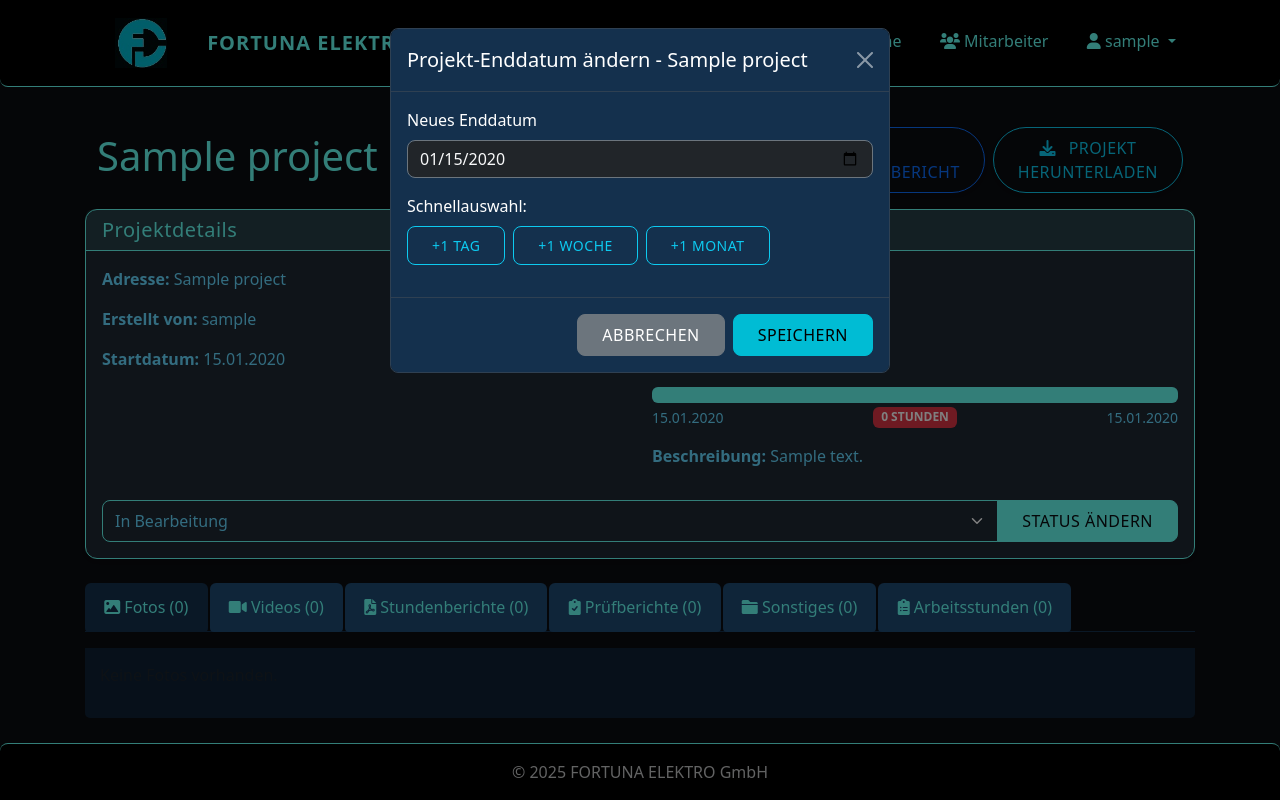
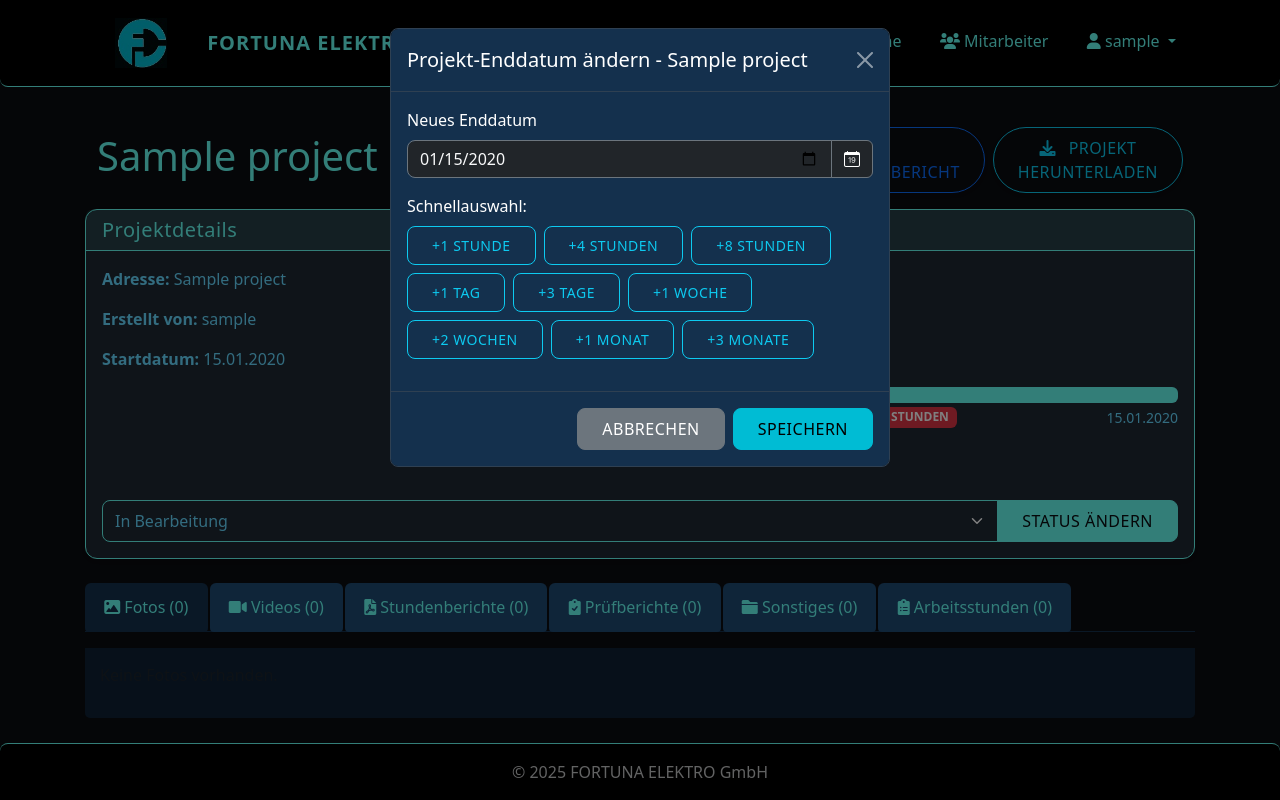
Before and after one commit to Lightmaker777/FORTUNA_ELECTRO, a Flask app: page /project/1 in a window 1280 px wide, after a click on "Enddatum ändern". Run offline with Flask 3, Linux system fonts and the light colour scheme; a user stored in the database is signed in; tables that the repository leaves empty hold one stand-in row (values such as "Sample post").

Commit message:
countdown timer update

```diff
--- a/app/routes/projects.py
+++ b/app/routes/projects.py
@@ -166,29 +166,35 @@
         flash('Sie haben keine Berechtigung!', 'danger')
         return redirect(url_for('projects.view_project', project_id=project_id))
 
-    adjustment_type = request.form.get('type')  # 'day', 'week', 'month'
-    delta_map = {
-        'day': 1,
-        'week': 7,
-        'month': 30  # Näherung
-    }
+    adjustment_type = request.form.get('type')  # 'hour', 'day', 'week', 'month'
+    adjustment_value = int(request.form.get('value', 1))  # Standardwert ist 1
 
-    days_to_add = delta_map.get(adjustment_type)
-    if not days_to_add:
+    # Mapping für die verschiedenen Zeiteinheiten
+    if not project.end_date:
+        project.end_date = datetime.now()  # Falls noch kein Enddatum gesetzt ist
+
+    if adjustment_type == 'hour':
+        project.end_date += timedelta(hours=adjustment_value)
+    elif adjustment_type == 'day':
+        project.end_date += timedelta(days=adjustment_value)
+    elif adjustment_type == 'week':
+        project.end_date += timedelta(weeks=adjustment_value)
+    elif adjustment_type == 'month':
+        project.end_date += relativedelta(months=adjustment_value)
+    else:
         flash('Ungültiger Anpassungstyp.', 'danger')
         return redirect(url_for('projects.view_project', project_id=project_id))
 
-    if not project.end_date:
-        flash('Setzen Sie zunächst ein Enddatum.', 'warning')
-        return redirect(url_for('projects.view_project', project_id=project_id))
-
-    if adjustment_type == 'month':
-        project.end_date += relativedelta(months=1)
-    else:
-        project.end_date += timedelta(days=days_to_add)
     db.session.commit()
 
-    flash(f'Enddatum wurde um {days_to_add} Tage nach hinten verschoben.', 'success')
+    unit_display = {
+        'hour': 'Stunde(n)',
+        'day': 'Tag(e)',
+        'week': 'Woche(n)',
+        'month': 'Monat(e)'
+    }
+
+    flash(f'Enddatum wurde um {adjustment_value} {unit_display.get(adjustment_type)} nach hinten verschoben.', 'success')
     return redirect(url_for('projects.view_project', project_id=project.id))
 
 @projects.route('/api/project/<int:project_id>/remaining-time', methods=['GET'])
--- a/app/templates/base.html
+++ b/app/templates/base.html
@@ -4,9 +4,10 @@
 <head>
     <meta charset="UTF-8">
     <meta name="viewport" content="width=device-width, initial-scale=1.0">
-    <title>{% if title %}{{ title }} - {% endif %}ElektroFirma App</title>
+    <title>{% if title %}{{ title }} - {% endif %}Fortuna Elektro App</title>
     <!-- Bootstrap CSS -->
     <link href="https://cdn.jsdelivr.net/npm/bootstrap@5.3.0/dist/css/bootstrap.min.css" rel="stylesheet">
+    <link rel="stylesheet" href="https://cdn.jsdelivr.net/npm/bootstrap-icons@1.11.1/font/bootstrap-icons.css">
     <!-- Font Awesome für Icons -->
     <link rel="stylesheet" href="https://cdnjs.cloudflare.com/ajax/libs/font-awesome/6.0.0/css/all.min.css">
     <!-- Custom CSS -->
@@ -317,6 +318,20 @@
         box-shadow: none;
     }
 }
+/* Small devices (phones, 576px and down) */
+@media (max-width: 576px) {
+    /* Mobile-specific styles */
+}
+
+/* Medium devices (tablets, 768px and up) */
+@media (min-width: 768px) {
+    /* Tablet-specific styles */
+}
+
+/* Large devices (desktops, 992px and up) */
+@media (min-width: 992px) {
+    /* Desktop-specific styles */
+}
 
     </style>
 </head>
--- a/app/templates/projects/view.html
+++ b/app/templates/projects/view.html
@@ -104,7 +104,7 @@
     </div>
 </div>
 
-<!-- Verbesserte Version des Modals mit korrekter Form-Action -->
+<!-- Verbesserte Version des Modals mit korrekter Form-Action und weißem Kalendar-Icon -->
 <div class="modal fade" id="changeEndDateModal_{{ project.id }}" tabindex="-1" aria-labelledby="changeEndDateModalLabel_{{ project.id }}" aria-hidden="true">
     <div class="modal-dialog">
         <div class="modal-content" style="background-color: #14304d; color: #ffffff; border: 1px solid #2f4052;">
@@ -118,17 +118,28 @@
                     {{ end_date_form.hidden_tag() if end_date_form }}
                     <div class="mb-3">
                         <label for="end_date_{{ project.id }}" class="form-label">Neues Enddatum</label>
-                        <input type="date" class="form-control bg-dark text-light border-secondary"
-                               id="end_date_{{ project.id }}" name="end_date"
-                               value="{{ project.end_date.strftime('%Y-%m-%d') if project.end_date else '' }}" required>
+                        <div class="input-group">
+                            <input type="date" class="form-control bg-dark text-light border-secondary"
+                                id="end_date_{{ project.id }}" name="end_date"
+                                value="{{ project.end_date.strftime('%Y-%m-%d') if project.end_date else '' }}" required>
+                            <span class="input-group-text bg-dark border-secondary">
+                                <i class="bi bi-calendar-date text-white"></i>
+                            </span>
+                        </div>
                     </div>
                     <div class="quick-select mb-3">
                         <label class="form-label">Schnellauswahl:</label>
-                        <div class="d-flex gap-2" role="group">
-                            <!-- Einzelne Buttons für Schnellauswahl statt verschachtelter Forms -->
-                            <button type="button" class="btn btn-outline-info btn-sm quick-select-btn" data-days="1">+1 Tag</button>
-                            <button type="button" class="btn btn-outline-info btn-sm quick-select-btn" data-days="7">+1 Woche</button>
-                            <button type="button" class="btn btn-outline-info btn-sm quick-select-btn" data-days="30">+1 Monat</button>
+                        <div class="d-flex flex-wrap gap-2" role="group">
+                            <!-- Erweiterte Schnellauswahl-Optionen -->
+                            <button type="button" class="btn btn-outline-info btn-sm quick-select-btn" data-value="1" data-unit="hour">+1 Stunde</button>
+                            <button type="button" class="btn btn-outline-info btn-sm quick-select-btn" data-value="4" data-unit="hour">+4 Stunden</button>
+                            <button type="button" class="btn btn-outline-info btn-sm quick-select-btn" data-value="8" data-unit="hour">+8 Stunden</button>
+                            <button type="button" class="btn btn-outline-info btn-sm quick-select-btn" data-value="1" data-unit="day">+1 Tag</button>
+                            <button type="button" class="btn btn-outline-info btn-sm quick-select-btn" data-value="3" data-unit="day">+3 Tage</button>
+                            <button type="button" class="btn btn-outline-info btn-sm quick-select-btn" data-value="7" data-unit="day">+1 Woche</button>
+                            <button type="button" class="btn btn-outline-info btn-sm quick-select-btn" data-value="14" data-unit="day">+2 Wochen</button>
+                            <button type="button" class="btn btn-outline-info btn-sm quick-select-btn" data-value="30" data-unit="day">+1 Monat</button>
+                            <button type="button" class="btn btn-outline-info btn-sm quick-select-btn" data-value="90" data-unit="day">+3 Monate</button>
                         </div>
                     </div>
                 </div>
@@ -520,8 +531,8 @@
         });
     });
 </script>
-<!-- JavaScript für die Schnellauswahl-Funktionalität -->
 <script>
+    // JavaScript für die erweiterte Schnellauswahl-Funktionalität
 document.addEventListener('DOMContentLoaded', function() {
     // Event-Listener für das Modal, wenn es geöffnet wird
     const modal = document.getElementById('changeEndDateModal_{{ project.id }}');
@@ -537,7 +548,8 @@
     quickSelectButtons.forEach(button => {
         button.addEventListener('click', function() {
             const dateInput = document.getElementById('end_date_{{ project.id }}');
-            const days = parseInt(this.getAttribute('data-days'));
+            const value = parseInt(this.getAttribute('data-value'));
+            const unit = this.getAttribute('data-unit');
 
             // Aktuelles Datum oder das im Input vorhandene Datum verwenden
             let currentDate;
@@ -547,8 +559,12 @@
                 currentDate = new Date();
             }
 
-            // Tage hinzufügen
-            currentDate.setDate(currentDate.getDate() + days);
+            // Zeit je nach Einheit hinzufügen
+            if (unit === 'hour') {
+                currentDate.setHours(currentDate.getHours() + value);
+            } else if (unit === 'day') {
+                currentDate.setDate(currentDate.getDate() + value);
+            }
 
             // Datum formatieren (YYYY-MM-DD)
             const year = currentDate.getFullYear();
```
Also changed, not shown: app/templates/dashboard/index.html (+36 -11 lines), instance/elektrofirma.db.
